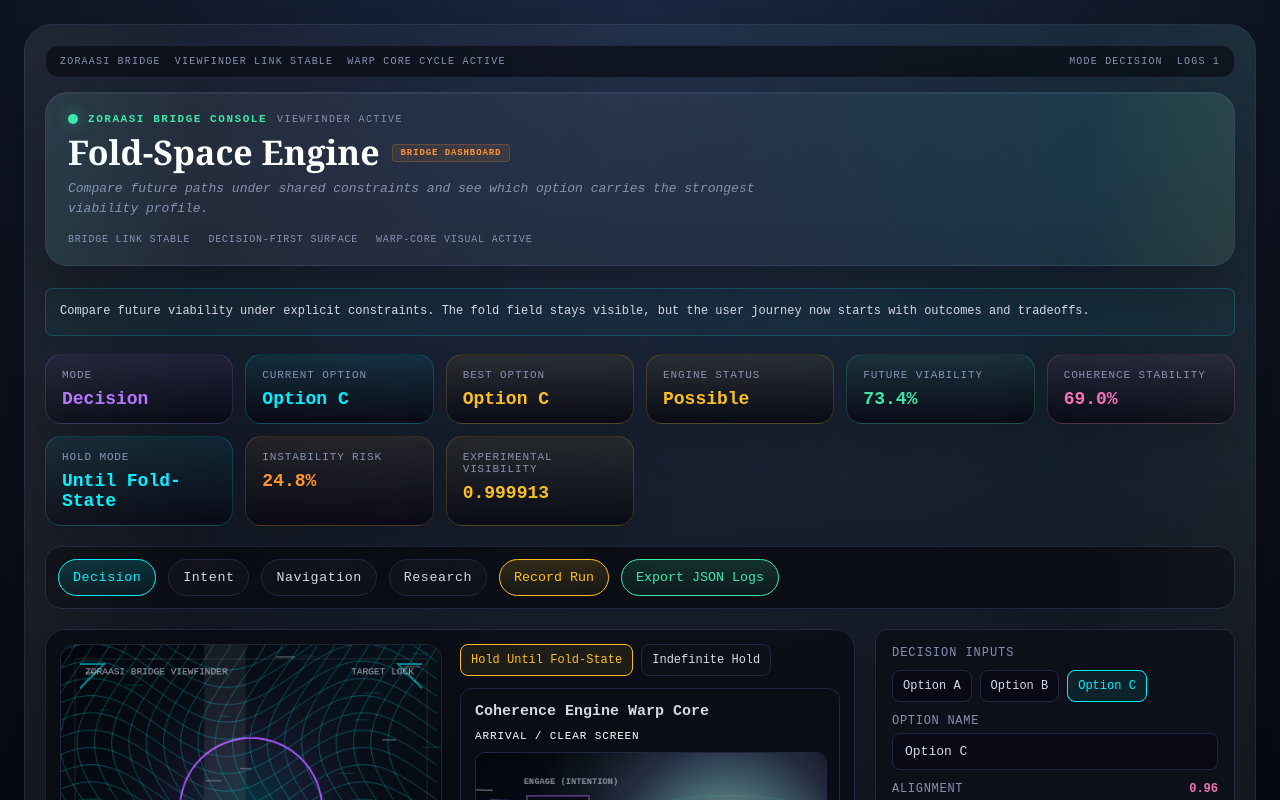
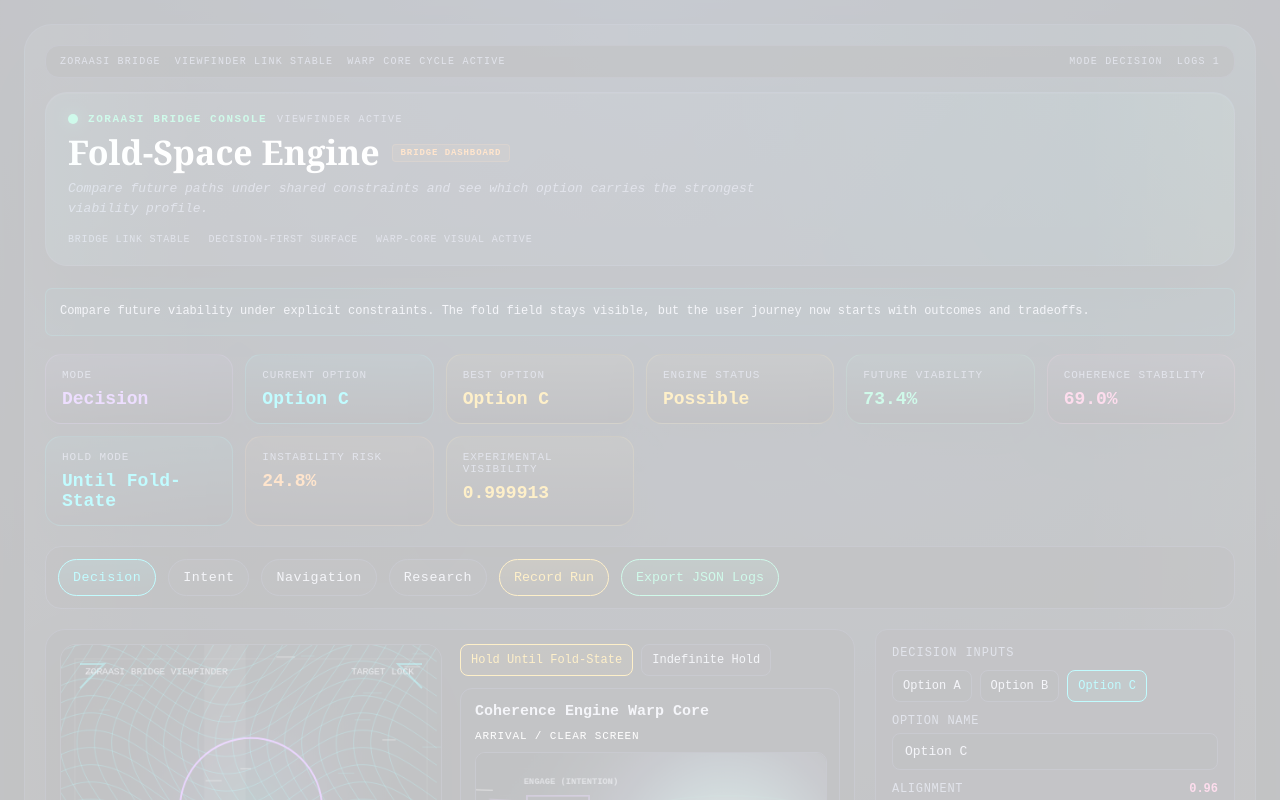
Before and after one commit to Cbaird26/fold-space-engine-phase-v, a Next.js app: page / in a window 1280 px wide. Both pictures are taken after a click on the button "Record Run". Shown: the top 800 px of the page. Built offline with nearby package versions, Linux system fonts and the light colour scheme.

Commit message:
Add full-screen clear screen flash

```diff
--- a/app/page.tsx
+++ b/app/page.tsx
@@ -13,6 +13,7 @@ import { ExperimentPanel } from "@/components/ExperimentPanel";
 import { EngineLog } from "@/components/EngineLog";
 import { ParameterSweepPanel } from "@/components/ParameterSweepPanel";
 import { serializeRunArchive } from "@/lib/logging";
+import { computeCoherenceSequence, computeCoherenceWarpCore } from "@/lib/coherenceEngine";
 import {
   DEFAULT_DECISION_OPTIONS,
   DEFAULT_INTENT_SCENARIO,
@@ -269,6 +270,38 @@ export default function FoldEnginePage() {
 
     return cards;
   }, [coherenceHoldMode, displayEvaluation, intentScenario.label, manualControls.target, mode, selectedDecisionEvaluation, winningDecision]);
+
+  const coherenceCoreState = useMemo(
+    () =>
+      computeCoherenceWarpCore({
+        coherence: displayEvaluation.params.coherence,
+        stability: displayEvaluation.stability,
+        foldScore: displayEvaluation.foldScore,
+        riskScore: displayEvaluation.constraints.riskScore,
+        holdMode: coherenceHoldMode,
+      }),
+    [
+      coherenceHoldMode,
+      displayEvaluation.constraints.riskScore,
+      displayEvaluation.foldScore,
+      displayEvaluation.params.coherence,
+      displayEvaluation.stability,
+    ],
+  );
+
+  const coherenceSequence = useMemo(
+    () =>
+      computeCoherenceSequence({
+        lockStrength: coherenceCoreState.lockStrength,
+        t,
+      }),
+    [coherenceCoreState.lockStrength, t],
+  );
+
+  const clearScreenOverlayOpacity = Math.max(
+    coherenceSequence.clearScreenFlash * 0.94,
+    coherenceSequence.hotFlash * 0.98,
+  );
 
   const updateManualControl = <K extends keyof EngineControls>(key: K, value: EngineControls[K]) => {
     setSelectedPresetIndex(null);
@@ -718,6 +751,16 @@ export default function FoldEnginePage() {
     >
       <div
         style={{
+          position: "fixed",
+          inset: 0,
+          background: `rgba(255,255,255,${clearScreenOverlayOpacity.toFixed(3)})`,
+          pointerEvents: "none",
+          zIndex: 999,
+          opacity: clearScreenOverlayOpacity,
+        }}
+      />
+      <div
+        style={{
           maxWidth: 1320,
           margin: "0 auto",
           border: "1px solid rgba(105,124,182,0.22)",
--- a/components/CoherenceWarpCore.tsx
+++ b/components/CoherenceWarpCore.tsx
@@ -1,7 +1,7 @@
 "use client";
 
 import { useEffect, useRef } from "react";
-import { computeCoherenceWarpCore } from "@/lib/coherenceEngine";
+import { computeCoherenceSequence, computeCoherenceWarpCore } from "@/lib/coherenceEngine";
 import type { CoherenceHoldMode } from "@/lib/types";
 
 const P = {
@@ -39,15 +39,11 @@ export function CoherenceWarpCore({
     riskScore,
     holdMode,
   });
-  const loopProgress = (t * 0.2 + state.lockStrength * 0.08) % 1;
-  const sequenceLabel =
-    loopProgress < 0.24
-      ? "ENGAGE (INTENTION)"
-      : loopProgress < 0.74
-        ? "WARP"
-        : loopProgress < 0.9
-          ? "ARRIVAL / CLEAR SCREEN"
-          : "HOT FLASH";
+  const sequence = computeCoherenceSequence({
+    lockStrength: state.lockStrength,
+    t,
+  });
+  const { loopProgress, sequenceLabel } = sequence;
 
   useEffect(() => {
     const canvas = ref.current;
@@ -69,9 +65,9 @@ export function CoherenceWarpCore({
     const chamberWidth = 78;
     const chamberHeight = 128;
     const tunnelPulse = Math.sin(t * 4) * 6;
-    const sequenceProgress = (t * 0.2 + state.lockStrength * 0.08) % 1;
-    const arrivalFlash = Math.max(0, 1 - Math.abs(sequenceProgress - 0.82) / 0.11);
-    const hotFlash = Math.max(0, 1 - Math.abs(sequenceProgress - 0.95) / 0.05);
+    const sequenceProgress = loopProgress;
+    const arrivalFlash = sequence.clearScreenFlash;
+    const hotFlash = sequence.hotFlash;
     const warpDrift = 0.55 + state.lockStrength * 0.85;
     const baseColor =
       state.phase === "LOCKED"
@@ -276,7 +272,7 @@ export function CoherenceWarpCore({
       ctx.font = "10px 'Courier New', 'Lucida Console', monospace";
       ctx.fillText(step.label, step.x + 10, sequenceY);
     });
-  }, [coherence, foldScore, holdMode, riskScore, stability, state.holdBand, state.lockStrength, state.phase, state.projectedCurve, state.targetCoherence, t]);
+  }, [coherence, foldScore, holdMode, loopProgress, riskScore, sequence.clearScreenFlash, sequence.hotFlash, stability, state.holdBand, state.lockStrength, state.phase, state.projectedCurve, state.targetCoherence, t]);
 
   return (
     <div style={{ border: `1px solid ${P.border}`, borderRadius: 12, padding: 14, background: P.panel }}>
--- a/lib/coherenceEngine.ts
+++ b/lib/coherenceEngine.ts
@@ -11,6 +11,50 @@ export type CoherenceWarpCoreState = {
   guidance: string;
   projectedCurve: number[];
 };
+
+export type CoherenceSequenceState = {
+  loopProgress: number;
+  stage: "ENGAGE" | "WARP" | "CLEAR" | "FLASH";
+  sequenceLabel: string;
+  clearScreenFlash: number;
+  hotFlash: number;
+};
+
+export function computeCoherenceSequence({
+  lockStrength,
+  t,
+}: {
+  lockStrength: number;
+  t: number;
+}): CoherenceSequenceState {
+  const loopProgress = (t * 0.2 + lockStrength * 0.08) % 1;
+  const stage =
+    loopProgress < 0.24
+      ? "ENGAGE"
+      : loopProgress < 0.74
+        ? "WARP"
+        : loopProgress < 0.9
+          ? "CLEAR"
+          : "FLASH";
+  const sequenceLabel =
+    stage === "ENGAGE"
+      ? "ENGAGE (INTENTION)"
+      : stage === "WARP"
+        ? "WARP"
+        : stage === "CLEAR"
+          ? "ARRIVAL / CLEAR SCREEN"
+          : "HOT FLASH";
+  const clearScreenFlash = Math.max(0, 1 - Math.abs(loopProgress - 0.82) / 0.11);
+  const hotFlash = Math.max(0, 1 - Math.abs(loopProgress - 0.95) / 0.05);
+
+  return {
+    loopProgress,
+    stage,
+    sequenceLabel,
+    clearScreenFlash,
+    hotFlash,
+  };
+}
 
 export function computeCoherenceWarpCore({
   coherence,
```
Also changed, not shown: 1 other file (tests, documents, lock files or other folders).
